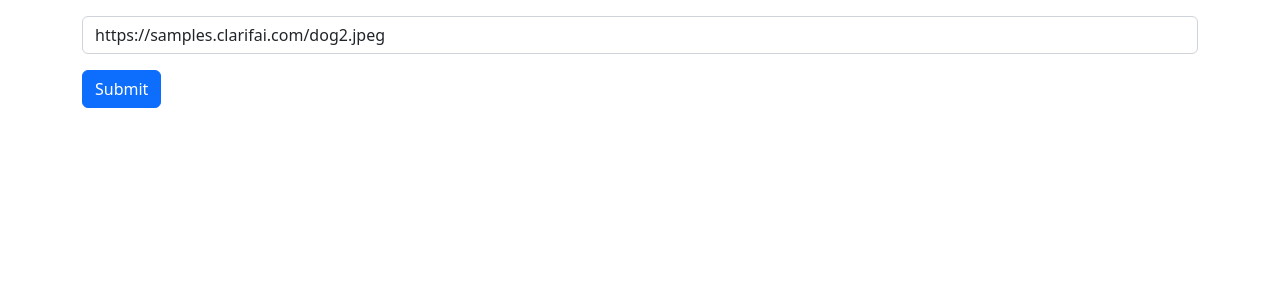
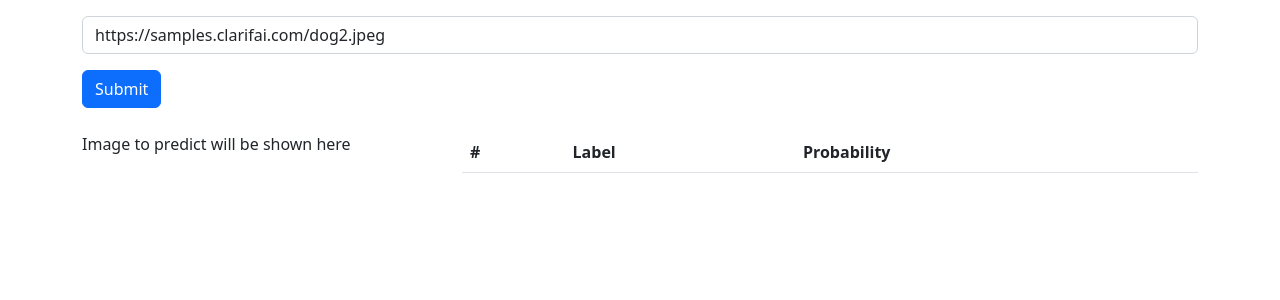
Before and after one commit to hadichloun/Image-detection, a React (Create React App) app in the folder frontend/: page / in a window 1280 px wide. Shown: the top 300 px of the page. Built offline with nearby package versions, Linux system fonts and the light colour scheme.

Commit message:
adds thead tag and set states to handle the inagePredict and outputs

```diff
--- a/frontend/src/App.js
+++ b/frontend/src/App.js
@@ -1,12 +1,19 @@
-
-import { Container } from "react-bootstrap";
+import { useState } from "react";
+import { Container, Stack } from "react-bootstrap";
 import InputImage from "./InputImage";
+import Output from "./Output";
 
 function App() {
+  const [outputs, setOutputs] = useState([]);
+  const [imageToPredict, setImageToPredict] = useState("");
+
   return (
     <Container >
       <div className="mt-3" />
+      <Stack gap={2}>
      <InputImage />
+     <Output outputs={outputs} imageToPredict={imageToPredict} />
+     </Stack>
     </Container>
   );
 }
--- /dev/null
+++ b/frontend/src/Output.js
@@ -0,0 +1,42 @@
+import React from 'react'
+import { Table, Row, Col } from "react-bootstrap";
+
+export default function Output(props) {
+    const { outputs = [], imageToPredict } = props;
+    return (
+        <Row className="mt-3">
+            <Col>
+                <div className="mb-3 row justify-content-center align-items-flex-start">
+                    {imageToPredict ? <img src={imageToPredict} style={{
+                        width: "100%",
+                        maxWidth: "400px",
+                        height: "auto"
+                    }} alt="image-to-predict"
+                    /> : <div>
+                        Image to predict will be shown here
+                    </div>}
+                </div>
+            </Col>
+            <Col lg={8} md={6} sm={12} xs={12}>
+                <Table hover>
+                    <thead>
+                        <tr>
+                            <th>#</th>
+                            <th>Label</th>
+                            <th>Probability</th>
+                        </tr>
+                    </thead>
+                    <tbody>
+                        {outputs.map((o, i) => {
+                            return <tr>
+                                <td>{i + 1}</td>
+                                <td>{o.name}</td>
+                                <td>{o.value}</td>
+                            </tr>
+                        })}
+                    </tbody>
+                </Table>
+            </Col>
+        </Row>
+    )
+}
```
